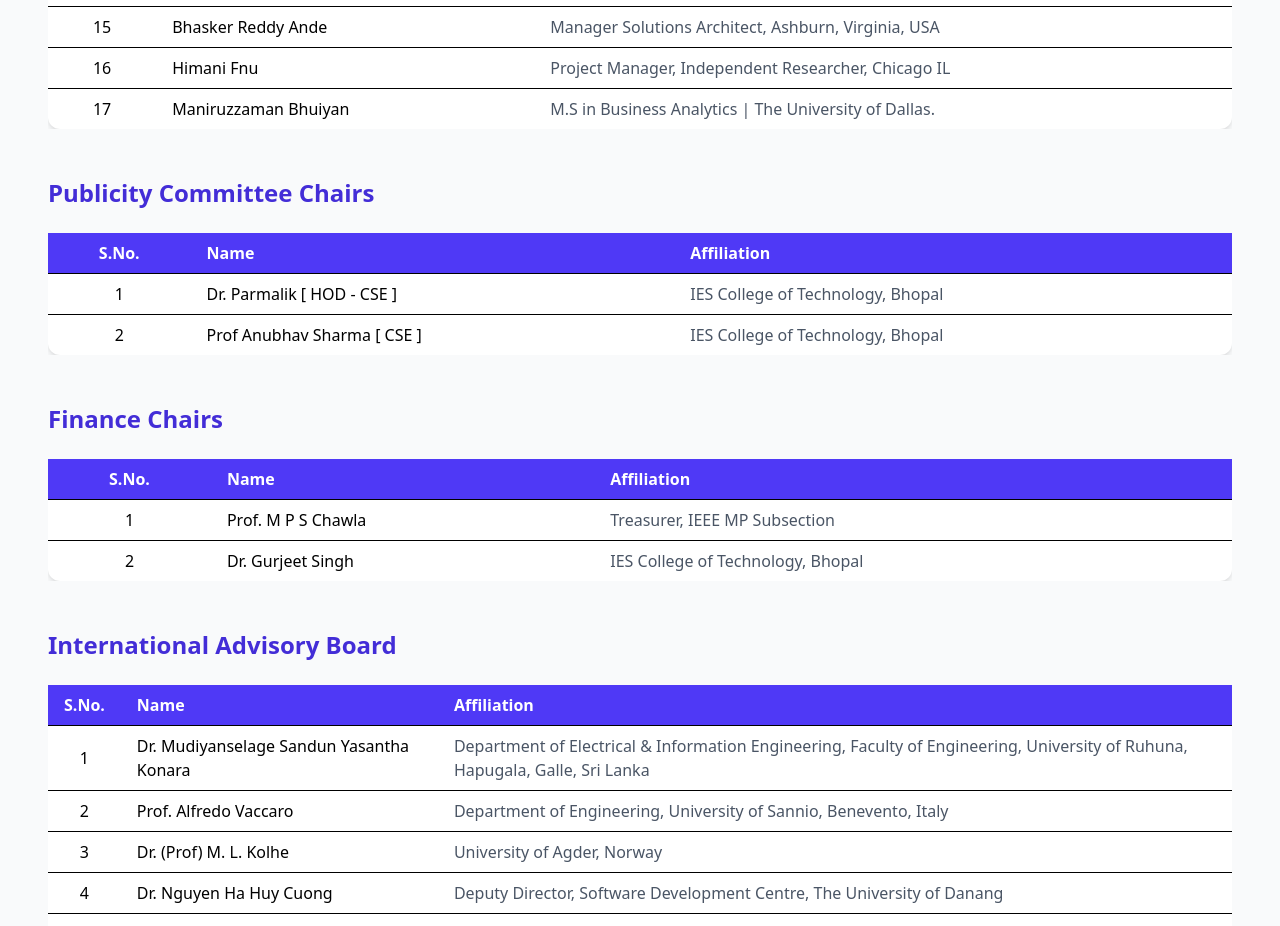
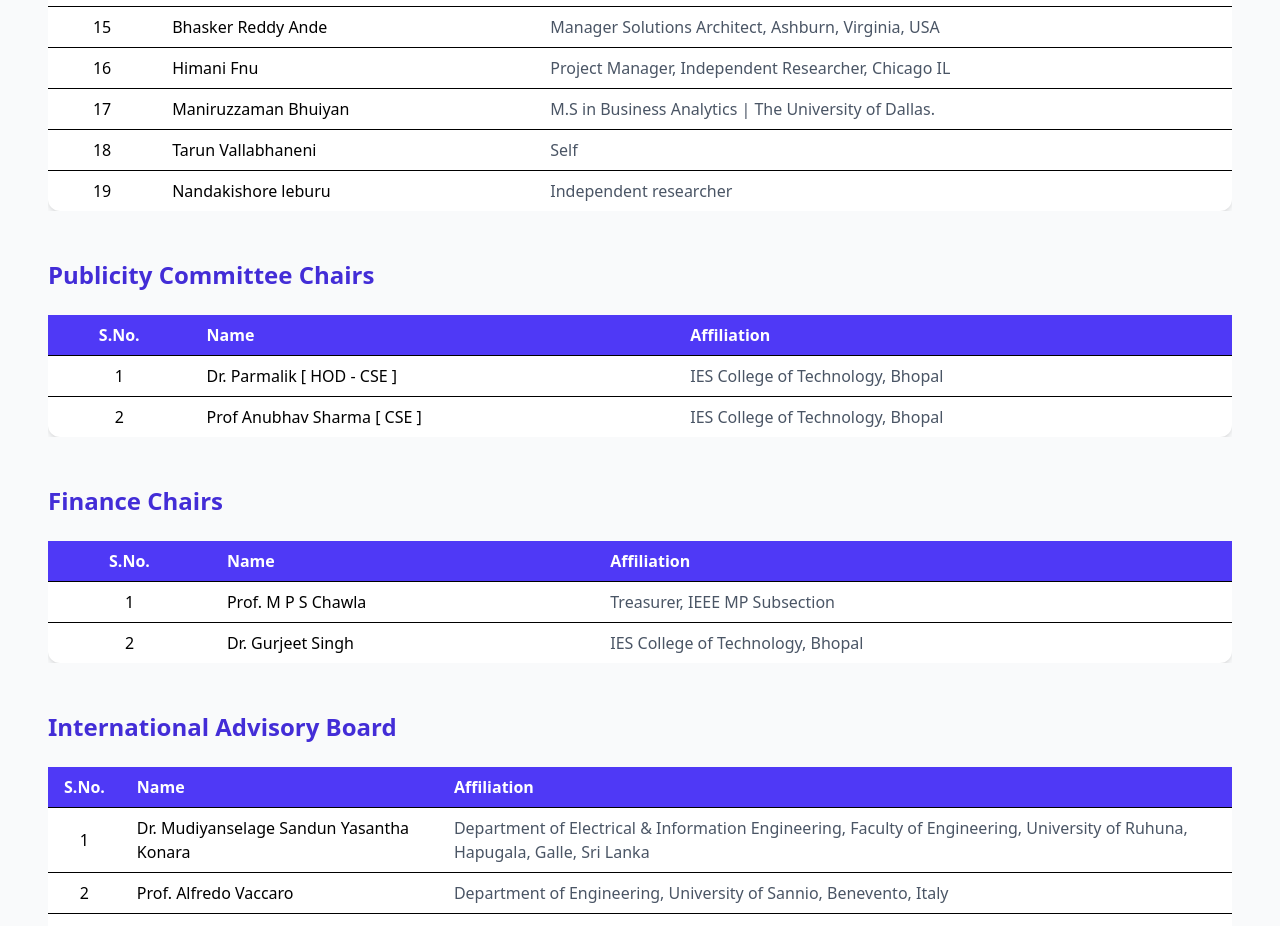
Before and after one commit to mr-dev-prince/ieee_conference, a React (Vite) app: page /committee in a window 1280 px wide. Shown: the part 4260-5186 px from the top of the page. Built offline with nearby package versions, Linux system fonts and the light colour scheme.

Commit message:
tpc-list update

```diff
--- a/src/pages/CommitteePage.jsx
+++ b/src/pages/CommitteePage.jsx
@@ -216,6 +216,14 @@ const tpc = [
   {
     name: "Maniruzzaman Bhuiyan",
     affiliation: "M.S in Business Analytics | The University of Dallas.",
+  },
+  {
+    name: "Tarun Vallabhaneni",
+    affiliation: "Self",
+  },
+  {
+    name: "Nandakishore leburu",
+    affiliation: "Independent researcher",
   },
 ];
 
```
